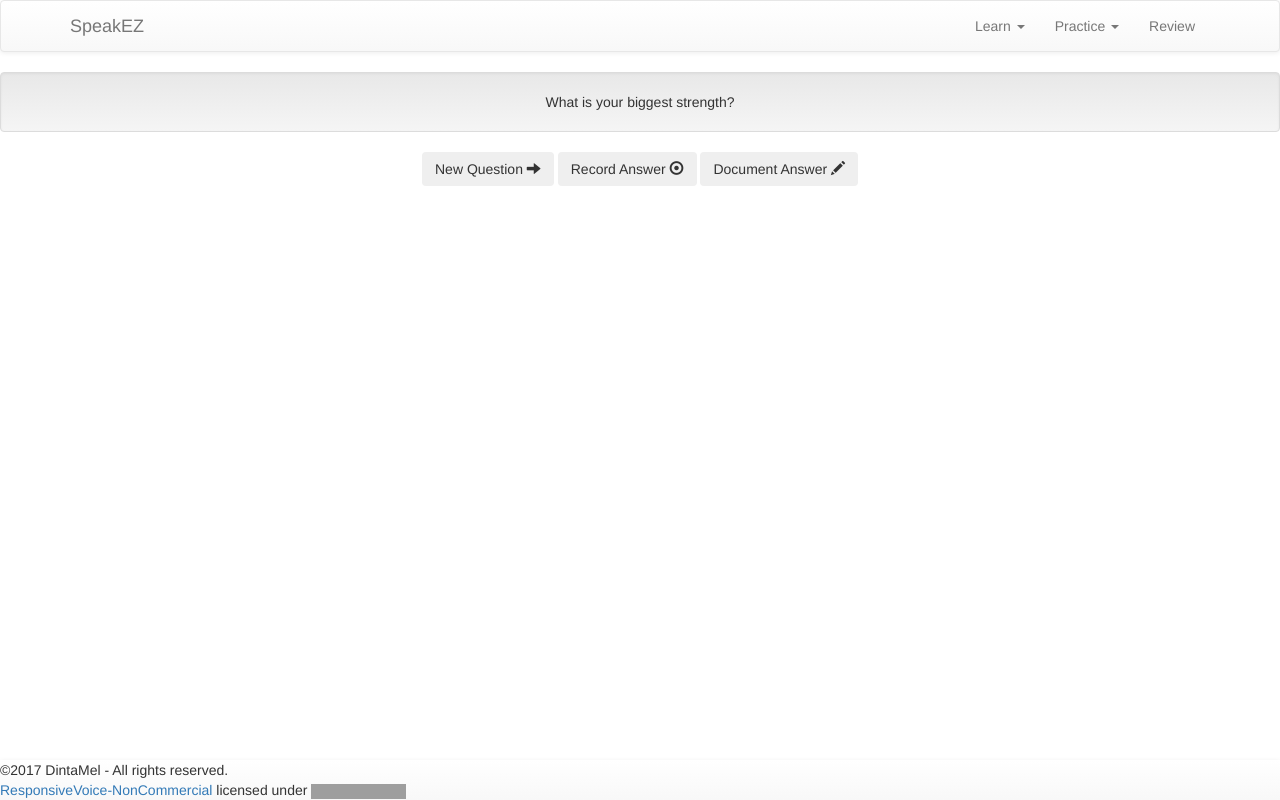
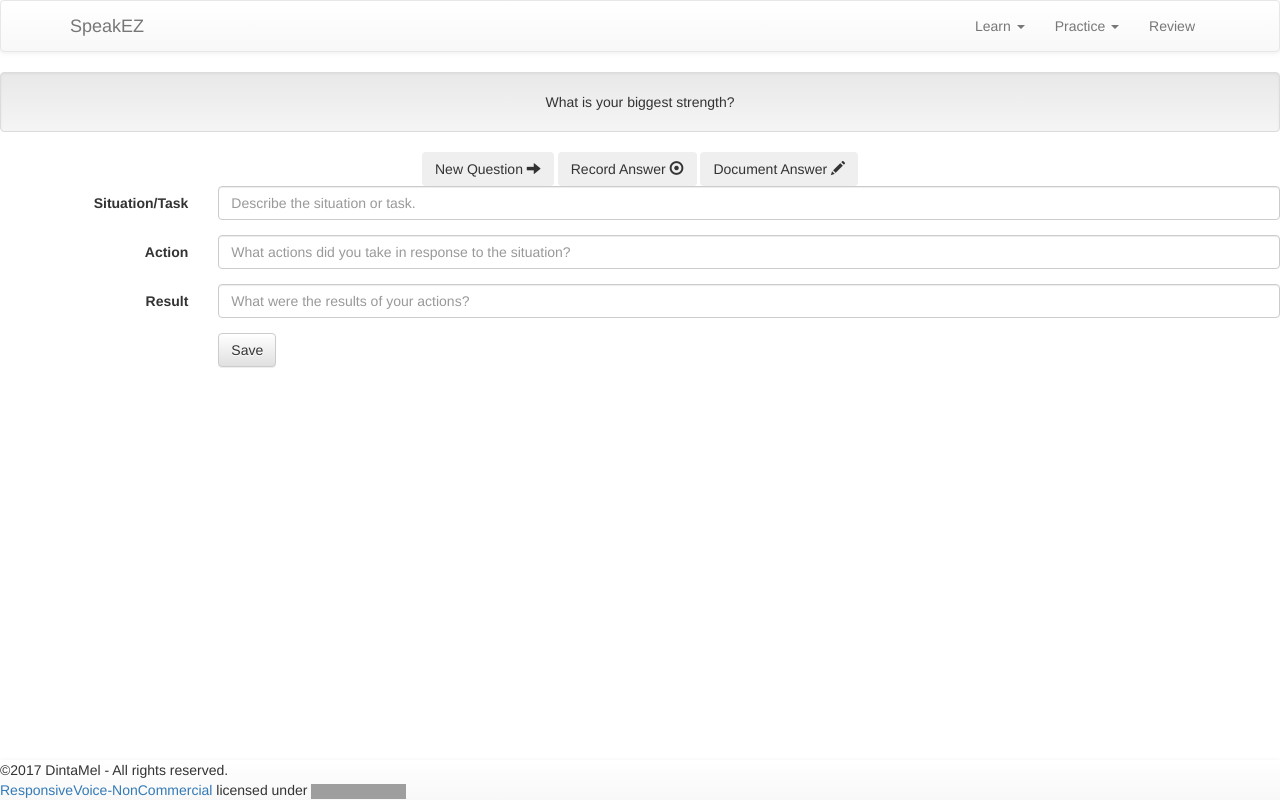
Before and after one commit to DintaMel/SpeakEZ-React, a React (Create React App) app: page / in a window 1280 px wide. Built offline with nearby package versions, Linux system fonts and the light colour scheme; grey boxes are pictures that could not be loaded.

Commit message:
form and new question

```diff
--- a/package.json
+++ b/package.json
@@ -4,6 +4,7 @@
   "private": true,
   "dependencies": {
     "bootstrap": "^3.3.7",
+    "express": "^4.16.1",
     "jquery": "^3.2.1",
     "react": "^15.6.1",
     "react-bootstrap": "^0.31.3",
--- /dev/null
+++ b/src/AnswerForm.js
@@ -0,0 +1,47 @@
+
+import React, { Component } from 'react';
+import {Form, FormGroup, FormControl, ControlLabel, Col, Button} from 'react-bootstrap';
+
+class AnswerForm extends React.Component{
+  render(){
+    return(
+      <Form horizontal>
+        <FormGroup>
+          <Col componentClass={ControlLabel} sm={2}>
+            Situation/Task
+          </Col>
+          <Col sm={10}>
+            <FormControl type='textarea' placeholder='Describe the situation or task.'/>
+          </Col>
+        </FormGroup>
+
+        <FormGroup>
+          <Col componentClass={ControlLabel} sm={2}>
+            Action
+          </Col>
+          <Col sm={10}>
+            <FormControl type='textarea' placeholder='What actions did you take in response to the situation?'/>
+          </Col>
+        </FormGroup>
+
+        <FormGroup>
+          <Col componentClass={ControlLabel} sm={2}>
+            Result
+          </Col>
+          <Col sm={10}>
+            <FormControl type='textarea' placeholder='What were the results of your actions?'/>
+          </Col>
+        </FormGroup>
+        <FormGroup>
+          <Col smOffset={2} sm={10}>
+            <Button type='submit'>
+              Save
+            </Button>
+          </Col>
+        </FormGroup>
+      </Form>
+    );
+  }
+}
+
+export{AnswerForm};
--- a/src/App.js
+++ b/src/App.js
@@ -4,7 +4,6 @@ import '../node_modules/bootstrap/dist/css/bootstrap.css';
 import '../node_modules/bootstrap/dist/css/bootstrap-theme.css';
 
 import $ from 'jquery';
-import './responsive-voice.js';
 
 import React, { Component } from 'react';
 import { Navbar, Jumbotron, Button} from 'react-bootstrap';
--- a/src/QuestionPage.js
+++ b/src/QuestionPage.js
@@ -1,21 +1,66 @@
 import React, { Component } from 'react';
 import {ButtonToolbar} from 'react-bootstrap';
 
+import {AnswerForm} from './AnswerForm.js';
+
 import $ from 'jquery';
-import './responsive-voice.js';
+import {responsiveVoice} from './responsive-voice.js';
 
 
 class QuestionPage extends React.Component{
+constructor(props){
+  super(props);
+
+
+
+  this.state = {question: 'What is your biggest strength?'}
+
+  this._readQuestion = this._readQuestion.bind(this);
+  this._randomQuestionId = this._randomQuestionId.bind(this);
+}
+
+_randomQuestionId(){
+
+  const questionList = [
+    {id: 0, question: 'Why are you interested in web development?'},
+    {id: 1, question: 'What is your biggest strength?'},
+    {id: 2, question: 'What is your biggest weakness?'},
+    {id: 3, question: 'Describe a time where you took on a leadership role.'},
+    {id: 4, question: 'Tell me about yourself.'},
+    {id: 5, question: "Describe a time where you didn't work well with another person?"}
+  ];
+
+  const min = 0;
+  var max = questionList.length;
+  var questionNum = Math.floor(Math.random() * max);
+  var newQuestion = questionList[questionNum].question;
+
+// need to bind function to itself to make recursive
+  // if(this.state.question = newQuestion){
+  //   _randomQuestionId();
+  // }
+  // else{
+    this.setState({
+        question: newQuestion
+    });
+  // }
+};
+
+_readQuestion() {
+
+  console.log(this.state.question);
+  responsiveVoice.speak(this.state.question);
+}
 
   render(){
     return(
       <div>
-        <div onClick={this._readQuestion.bind(this)} className='well text-center' id='question'>
-          What is your biggest strength?
+        <div onClick={this._readQuestion} className='well text-center' id='question' >
+          {this.state.question}
         </div>
         <div className='text-center'>
 
-          <button className='btn' id="newQuestionButton">New Question <span className='glyphicon glyphicon-arrow-right'></span></button>
+          <button className='btn' id="newQuestionButton" onClick={this._randomQuestionId}>New Question <span className='glyphicon glyphicon-arrow-right'></span></button>
           {/* Added space with JS below because React removes spacing between
             buttons and ButtonToolbar react-bootstrap class floats left*/}
           {' '}
@@ -25,14 +70,13 @@ class QuestionPage extends React.Component{
 
         </div>
 
+        <AnswerForm />
+
       </div>
     );
   }
 
-_readQuestion() {
-    console.log(this.innerText);
-    console.log('question read');
-}
+
 
 }
 
--- a/src/responsive-voice.js
+++ b/src/responsive-voice.js
@@ -745,3 +745,5 @@ if (typeof responsiveVoice != 'undefined') {
     }
     var responsiveVoice = new ResponsiveVoice();
 }
+
+export {responsiveVoice};
```
Also changed, not shown: src/workingdocument.html (added, +42 -0 lines), src/AnswerReviewBox.js (added), 1 other file (tests, documents, lock files or other folders).
